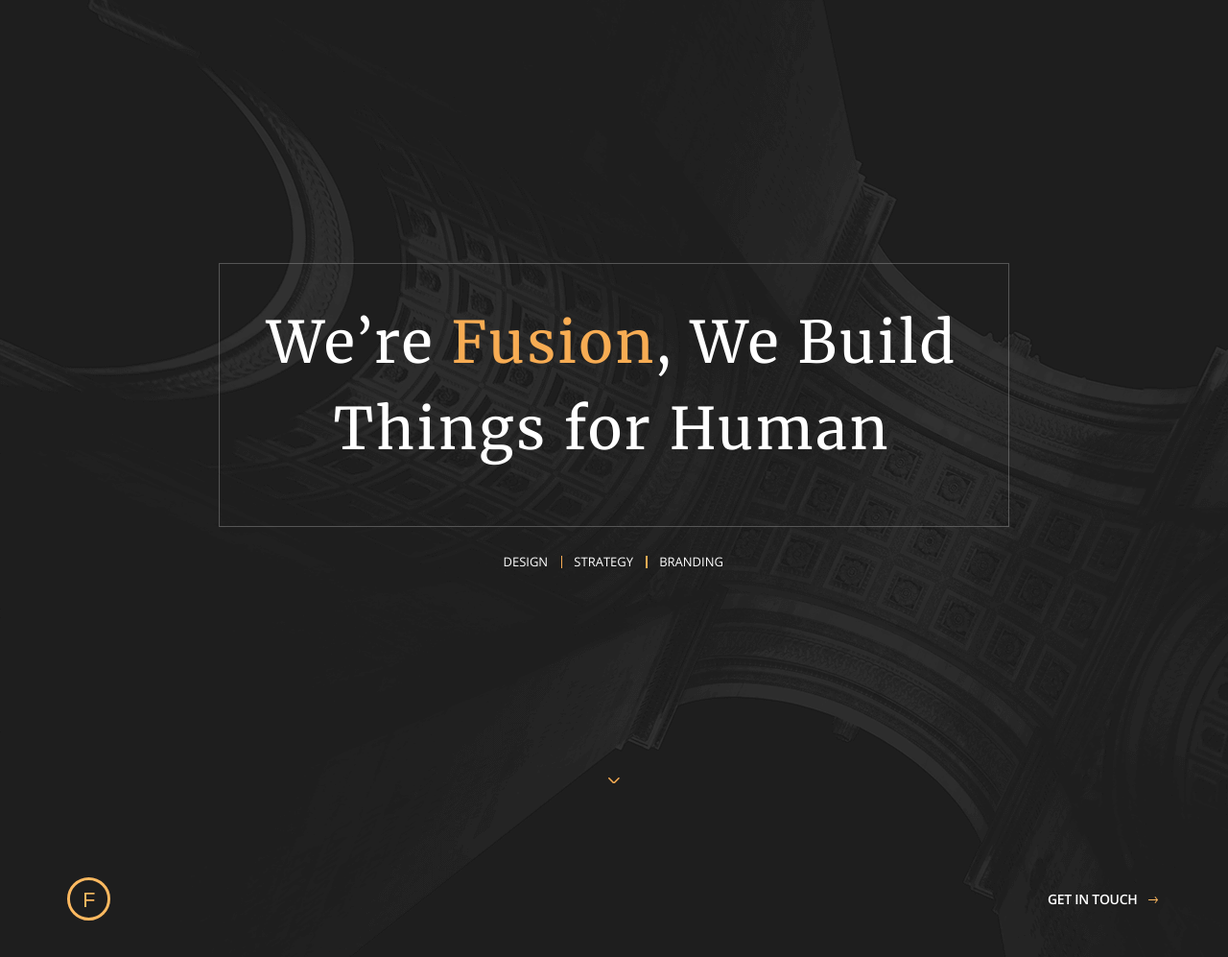
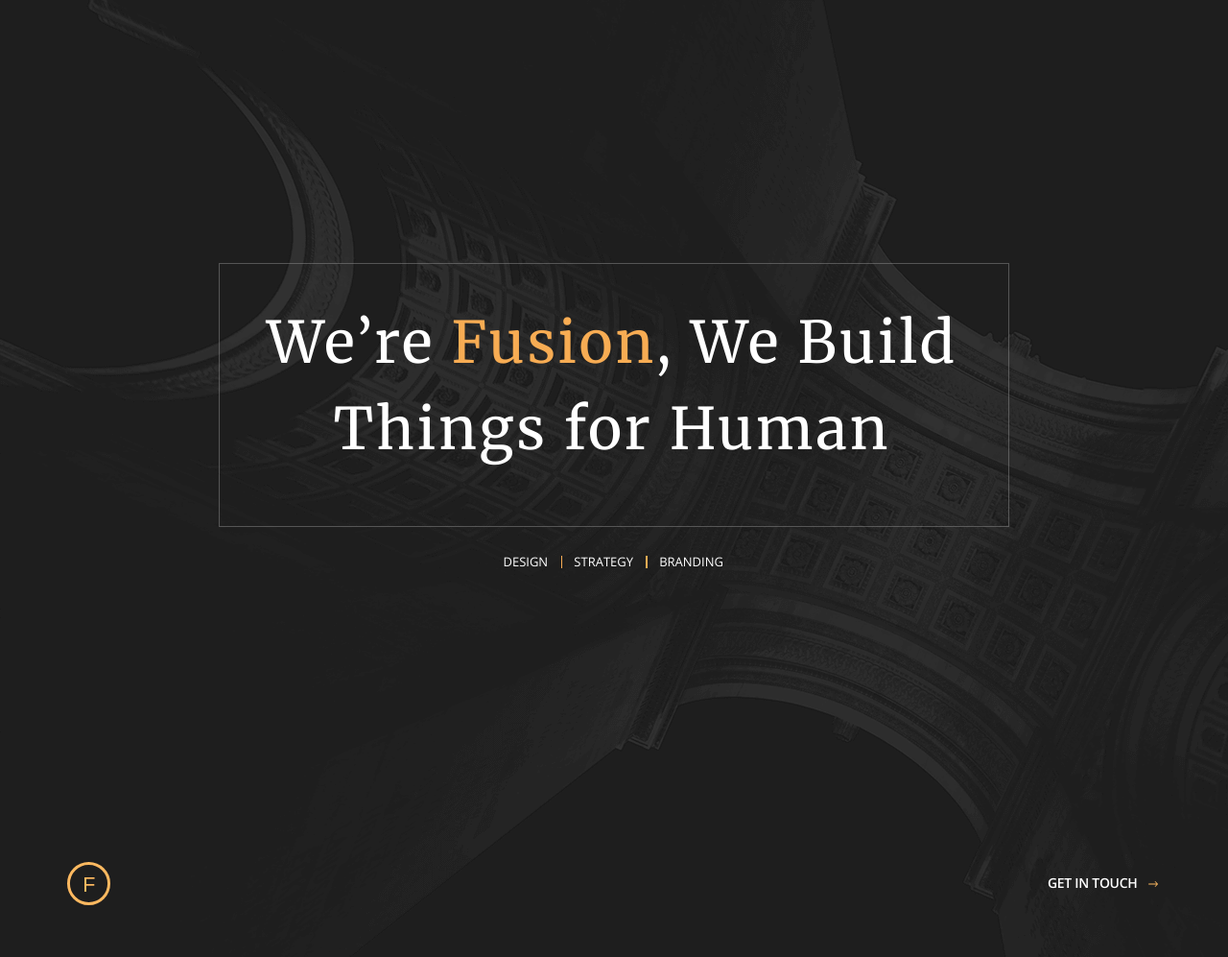
Before and after one commit to NikitaBelevich/Things-For-Human, a website built with Parcel: page src/index.html in a window 1280 px wide. Shown: the top 997 px of the page at 96% size. Built offline with nearby package versions, Linux system fonts and the light colour scheme; files whose address does not match are found by name.

Commit message:
fix: svg заменена на иконку из шрифта

```diff
--- a/src/index.html
+++ b/src/index.html
@@ -23,19 +23,6 @@
                     <li>brandinG</li>
                 </ul>
                 <div class="header__arrow-down">
-                    <a class="header__btn-scroll" href="#services">
-                        <svg xmlns="http://www.w3.org/2000/svg" width="11.781" height="6.687" viewBox="0 0 11.781 6.687">
-                            <defs>
-                              <style>
-                                .cls-1 {
-                                  fill: #f7ac53;
-                                  fill-rule: evenodd;
-                                }
-                              </style>
-                            </defs>
-                            <path id="arrow" class="cls-1" d="M965.85,808.743a0.7,0.7,0,0,1,0,1.1l-5.079,5.078a0.713,0.713,0,0,1-1.074,0l-5.078-5.078a0.7,0.7,0,0,1,0-1.1,0.646,0.646,0,0,1,1.074.025l4.541,4.492,4.541-4.492A0.647,0.647,0,0,1,965.85,808.743Z" transform="translate(-954.344 -808.469)"/>
-                        </svg>
-                    </a>
                 </div>
                 <div class="header__bottom">
                     <a href="#">
--- a/src/scss/blocks/_header.scss
+++ b/src/scss/blocks/_header.scss
@@ -53,10 +53,17 @@
 
     &__arrow-down {
         display: inline-block;
-        margin-top: 13.2rem;
+        margin-top: 13rem;
+        transition: .3s;
+        &:hover{
+            transform: translateY(4px);
+        }
     }
 
-    &__btn-scroll {}
+    &__btn-scroll {
+        color: $brand-orange-color;
+        font-size: 19px;
+    }
 
     &__bottom {
         display: flex;
```
